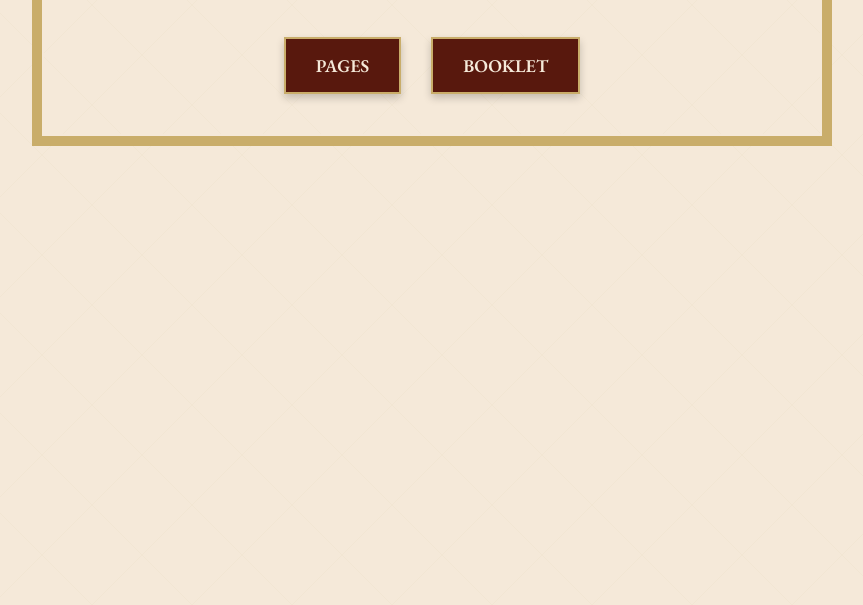
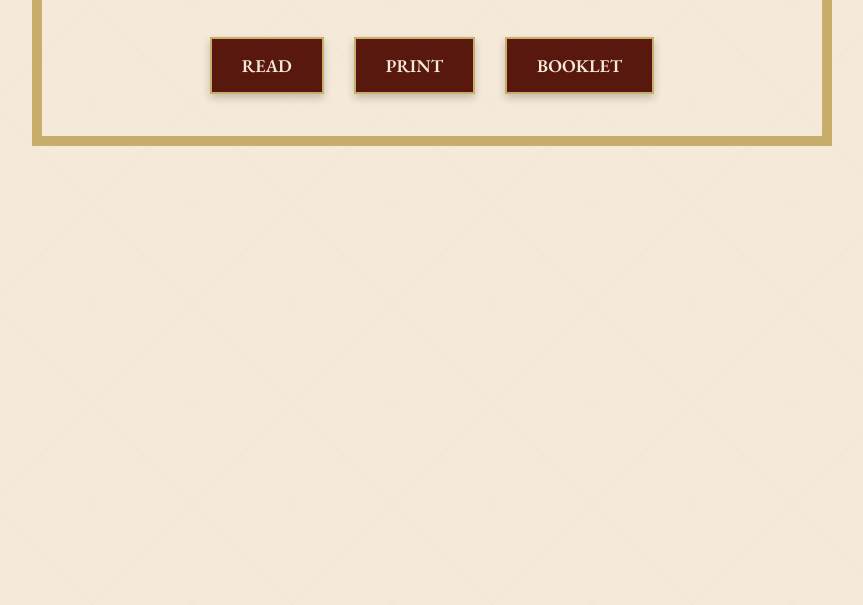
Before and after one commit to kragorg/dng, a plain HTML site: page index.html in a window 1280 px wide. Shown: the part 195-800 px from the top of the page, without its empty margins (208-1071 px from the left). Drawn offline with nearby package versions, Linux system fonts and the light colour scheme.

Commit message:
buttons for each of the three formats
- Read: With full-color background.
- Print: No background for printing.
- Booklet: Two-up version of Print.

```diff
--- a/index.html
+++ b/index.html
@@ -76,7 +76,8 @@
         <h1>Dungeons and Gardens</h1>
 
         <div class="button-container">
-            <a href="Dungeons & Gardens.pdf" class="button">PAGES</a>
+            <a href="Dungeons & Gardens.pdf" class="button">READ</a>
+            <a href="Dungeons & Gardens (Print).pdf" class="button">PRINT</a>
             <a href="Dungeons & Gardens (Booklet).pdf" class="button">BOOKLET</a>
         </div>
     </div>
```
